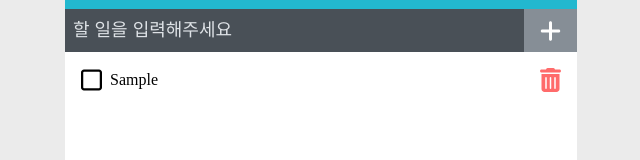
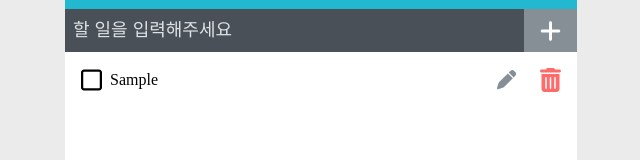
Before and after one commit to hjpark625/todo-with-vue, a Vue app: page /todo in a window 1280 px wide. Both pictures are taken after typing "Sample" into the empty fields and a click on the button 869 px from the left and 181 px from the top of the page. Shown: the part 151-311 px from the top of the page, without its empty margins (319-959 px from the left). Built offline with nearby package versions, Linux system fonts and the light colour scheme.

Commit message:
전체기능 완료 - 수정기능 포함

```diff
--- a/src/components/Todo/TodoList.vue
+++ b/src/components/Todo/TodoList.vue
@@ -10,6 +10,7 @@
         :todo="todo"
         @onRemoveTodo="onRemoveTodo"
         @onCheckTodo="onCheckTodo"
+        @onEditTodo="onEditTodo"
       />
     </div>
   </div>
@@ -31,6 +32,9 @@ export default {
     onCheckTodo(payload) {
       this.$emit('onCheckTodo', payload);
     },
+    onEditTodo(payload, id) {
+      this.$emit('onEditTodo', payload, id);
+    },
   },
 };
 </script>
--- a/src/components/Todo/TodoListItem.vue
+++ b/src/components/Todo/TodoListItem.vue
@@ -1,5 +1,15 @@
 <template>
   <div class="todo-list-item-wrapper">
+    <form v-show="isEdit" class="edit-form" @submit.prevent="onEditTodo">
+      <input
+        type="text"
+        class="edit-input"
+        v-model="editText"
+        :placeholder="todo.text"
+        ref="editInput"
+      />
+    </form>
+
     <div class="checkbox" @click="onCheckTodo">
       <font-awesome-icon
         v-show="todo.isDone === true"
@@ -10,12 +20,18 @@
         v-show="todo.isDone === false"
         :icon="['far', 'square']"
       />
-      <div :class="[todo.isDone === false ? 'text' : 'text completed']">
+      <div
+        v-show="!isEdit"
+        :class="[todo.isDone === false ? 'text' : 'text completed']"
+      >
         {{ todo.text }}
       </div>
-      <div class="remove" @click="onRemoveTodo">
-        <font-awesome-icon :icon="['fas', 'trash-can']" />
-      </div>
+    </div>
+    <div :class="[todo.isDone === false ? 'edit' : 'none']" @click="toggleEdit">
+      <font-awesome-icon :icon="['fas', 'pen']" />
+    </div>
+    <div class="remove" @click="onRemoveTodo">
+      <font-awesome-icon :icon="['fas', 'trash-can']" />
     </div>
   </div>
 </template>
@@ -26,12 +42,30 @@ export default {
   props: {
     todo: Object,
   },
+  data() {
+    return {
+      editText: '',
+      isEdit: false,
+    };
+  },
   methods: {
+    toggleEdit() {
+      this.isEdit = !this.isEdit;
+      const self = this;
+      setTimeout(function () {
+        self.$refs.editInput.focus();
+      }, 1);
+    },
     onRemoveTodo() {
       this.$emit('onRemoveTodo', this.todo.id);
     },
     onCheckTodo() {
       this.$emit('onCheckTodo', this.todo.id);
+    },
+    onEditTodo() {
+      this.$emit('onEditTodo', this.editText, this.todo.id);
+      this.editText = '';
+      this.isEdit = false;
     },
   },
 };
@@ -84,5 +118,38 @@ export default {
       color: #ff8787;
     }
   }
+  .edit {
+    display: flex;
+    margin-right: 1.5rem;
+    align-items: center;
+    font-size: 1.2rem;
+    color: #868e96;
+    cursor: pointer;
+    &:hover {
+      color: #ced4da;
+    }
+  }
+  .none {
+    display: none;
+  }
+  .edit-form {
+    position: absolute;
+    left: 9%;
+    z-index: 10;
+  }
+  .edit-input {
+    width: 24rem;
+    height: 2rem;
+    background-color: transparent;
+    border: none;
+    border-bottom: 2px solid #adb5bd;
+    padding: 0.5rem;
+    padding-left: 0;
+    font-size: 1rem;
+    color: #868e96;
+    &:focus {
+      outline: none;
+    }
+  }
 }
 </style>
--- a/src/pages/Todo.vue
+++ b/src/pages/Todo.vue
@@ -5,6 +5,7 @@
       :todos="todos"
       @onRemoveTodo="removeTodo"
       @onCheckTodo="checkTodo"
+      @onEditTodo="editTodo"
     />
   </TodoTemplate>
 </template>
@@ -26,6 +27,7 @@ export default {
   data() {
     return {
       inputText: '',
+      editInput: '',
       todos: [],
     };
   },
@@ -54,6 +56,11 @@ export default {
         todo.id === id ? { ...todo, isDone: !todo.isDone } : todo,
       );
     },
+    editTodo(payload, id) {
+      this.todos = this.todos.map((todo) =>
+        todo.id === id ? { ...todo, text: payload } : todo,
+      );
+    },
   },
 };
 </script>
```
